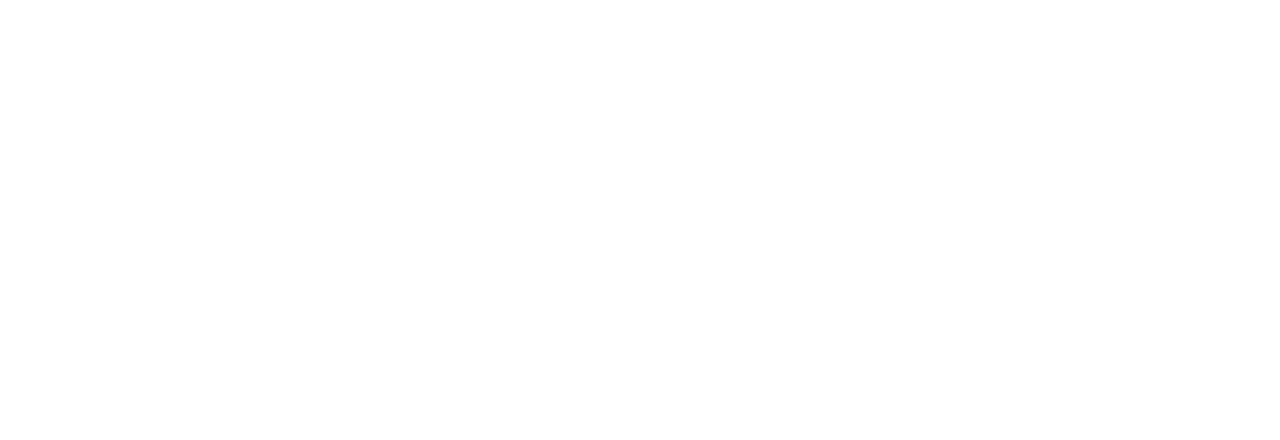
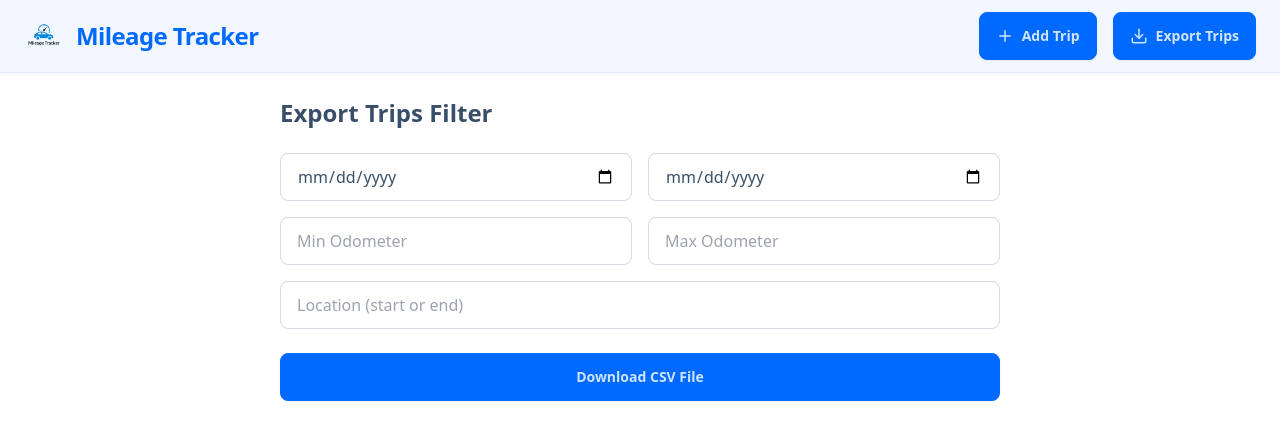
Before and after one commit to Samueljdk/mileage-tracker-backend, a React app in the folder frontend/: page /export in a window 1280 px wide. Before the commit this address had no page. Shown: the top 440 px of the page. Built offline with nearby package versions, Linux system fonts and the light colour scheme; the HTML template or start-up script is replaced by a standard one.

Commit message:
CSV Export Fun added

```diff
--- a/frontend/package.json
+++ b/frontend/package.json
@@ -15,6 +15,7 @@
     "react": "^19.2.0",
     "react-dom": "^19.2.0",
     "react-hot-toast": "^2.6.0",
+    "react-icons": "^5.6.0",
     "react-router": "^7.13.0",
     "react-router-dom": "^7.13.0"
   },
--- a/frontend/src/App.jsx
+++ b/frontend/src/App.jsx
@@ -4,7 +4,7 @@
 import HomePage from "./pages/HomePage.jsx";
 import CreatePage from "./pages/CreatePage.jsx";
 import TripDetailPage from "./pages/TripDetailPage.jsx";
-import ReportPage from "./pages/ReportPage.jsx";
+import ExportPage from "./pages/ExportPage.jsx";
 
 const App = () => {
   return (
@@ -12,7 +12,7 @@
       <Routes>
         <Route path="/" element={<HomePage />} />
         <Route path="/create" element={<CreatePage />} />
-        <Route path="/report" element={<ReportPage />} />
+        <Route path="/export" element={<ExportPage />} />
         <Route path="/trips/:id" element={<TripDetailPage />} />
       </Routes>
     </div>
--- a/frontend/src/components/Navbar.jsx
+++ b/frontend/src/components/Navbar.jsx
@@ -1,17 +1,18 @@
+
 import React from "react";
 import { Link } from "react-router";
-import { PlusIcon } from "lucide-react";
+import { PlusIcon, DownloadIcon } from "lucide-react";
 import logo from "../assets/Logo-removebg-preview.png";
 
 const Navbar = () => {
   return (
     <header className="bg-base-200 border-b border-base-300 shadow-sm">
       <div className="w-full px-6 py-3">
-        <div className="flex items-center justify-between">
+        <div className="flex items-center gap-3 justify-between">
+
 
           <Link
             to="/"
-
             className="flex items-center gap-3 hover:opacity-90 transition"
           >
             <img
@@ -25,6 +26,7 @@
             </span>
           </Link>
 
+          <div className="flex items-center gap-4">
             <Link
               to="/create"
               className="btn btn-primary btn-sm md:btn-md gap-2"
@@ -33,6 +35,14 @@
               <span className="hidden sm:inline">Add Trip</span>
             </Link>
 
+            <Link
+              to="/export"
+              className="btn btn-primary btn-sm md:btn-md gap-2"
+            >
+              <DownloadIcon size={18} />
+              <span className="hidden sm:inline">Export Trips</span>
+            </Link>
+          </div>
         </div>
       </div>
     </header>
--- /dev/null
+++ b/frontend/src/pages/ExportPage.jsx
@@ -0,0 +1,71 @@
+import { useState } from "react";
+import Navbar from "../components/Navbar";
+
+
+const ExportTrips = () => {
+  const [filters, setFilters] = useState({startDate: "", endDate: "", minOdometer: "", maxOdometer: "",  location: ""});
+
+
+  const handleChange = (e) => { // this is a handler for filters
+    setFilters({
+      ...filters,
+      [e.target.name]: e.target.value
+    });
+  };
+
+  const handleDownload = () => { // handler to download CSV file based on filters
+    const params = new URLSearchParams();
+
+    Object.entries(filters).forEach(([key, value]) => {
+      if (value) params.append(key, value);
+    });
+
+//    window.open(`http://localhost:5001/api/trips/export?${params.toString()}`); //using window.open to trigger file download in new tab
+    //window.open(`/api/trips/export?${params.toString()}`);
+
+
+    const API_URL = window.location.hostname === "localhost" ? "http://localhost:5001" : ""; // so it works in dev and production.
+
+    window.location.href = `${API_URL}/api/trips/export?${params.toString()}`;
+
+  };
+
+
+
+
+
+  return (
+    <div><Navbar/>
+        <div className="max-w-3xl mx-auto p-6">
+
+            <h1 className="text-2xl font-bold mb-6">Export Trips Filter</h1>
+
+            <div className="grid grid-cols-1 md:grid-cols-2 gap-4">
+
+                <input type="date" name="startDate" onChange={handleChange} className="input input-bordered w-full"/>
+
+                <input type="date" name="endDate" onChange={handleChange} className="input input-bordered w-full" />
+
+                <input type="number" name="minOdometer"  placeholder="Min Odometer" onChange={handleChange} className="input input-bordered w-full"/>
+
+                <input type="number" name="maxOdometer" placeholder="Max Odometer" onChange={handleChange} className="input input-bordered w-full"/>
+
+                <input type="text" name="location" placeholder="Location (start or end)" onChange={handleChange} className="input input-bordered w-full md:col-span-2"/>
+
+            </div>
+
+            <button className="btn btn-primary mt-6 w-full"
+                onClick={(e) => handleDownload()}
+            >
+                Download CSV File
+            </button>
+
+        </div>
+    </div>
+  );
+
+
+
+};
+
+export default ExportTrips;
--- a/frontend/src/pages/ReportPage.jsx
+++ /dev/null
@@ -1,9 +0,0 @@
-import React from 'react'
-
-const ReportPage = () => {
-  return (
-    <div>ReportPage</div>
-  );
-};
-
-export default ReportPage;
```
Also changed, not shown: frontend/src/components/TripDashboard.jsx (+5 -3 lines), frontend/src/pages/HomePage.jsx (line endings or trailing spaces), 1 other file (tests, documents, lock files or other folders). Lines whose indentation alone changed are shown as unchanged.
